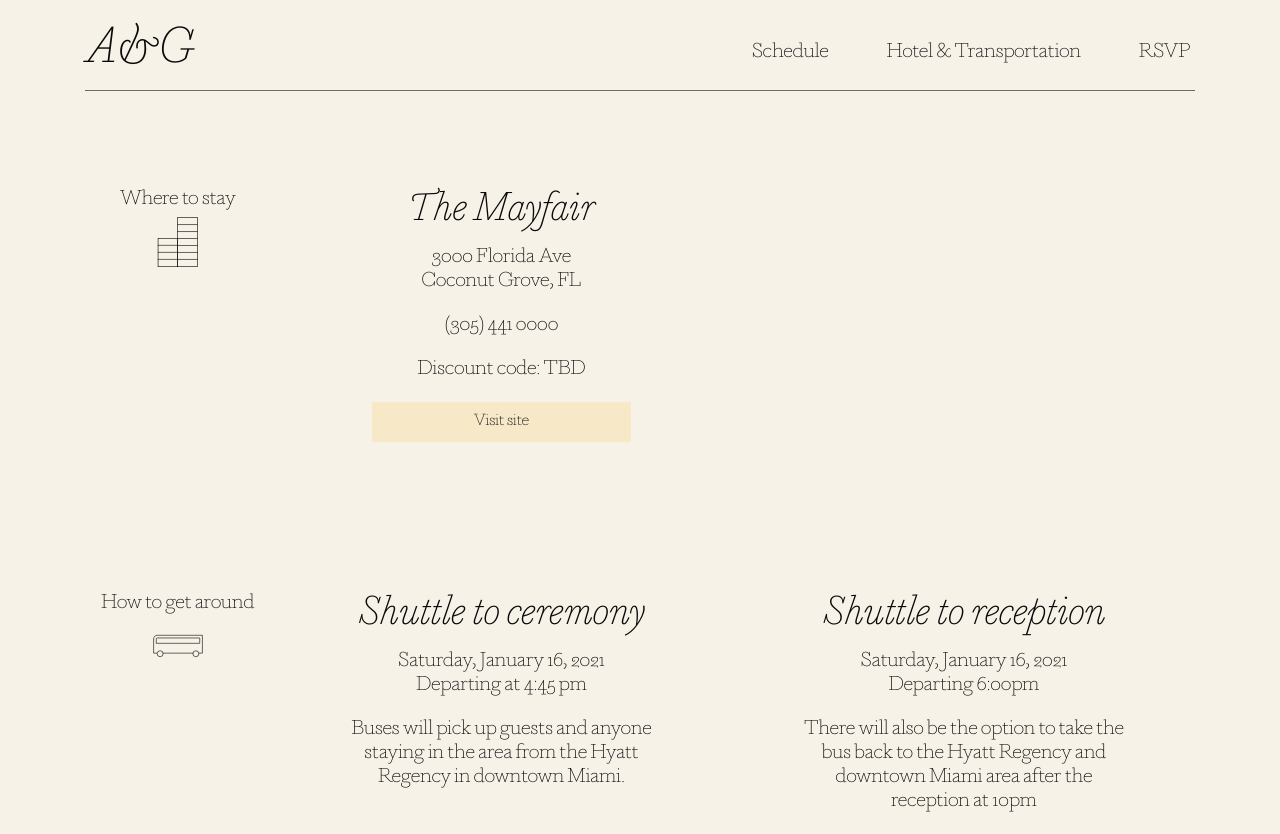
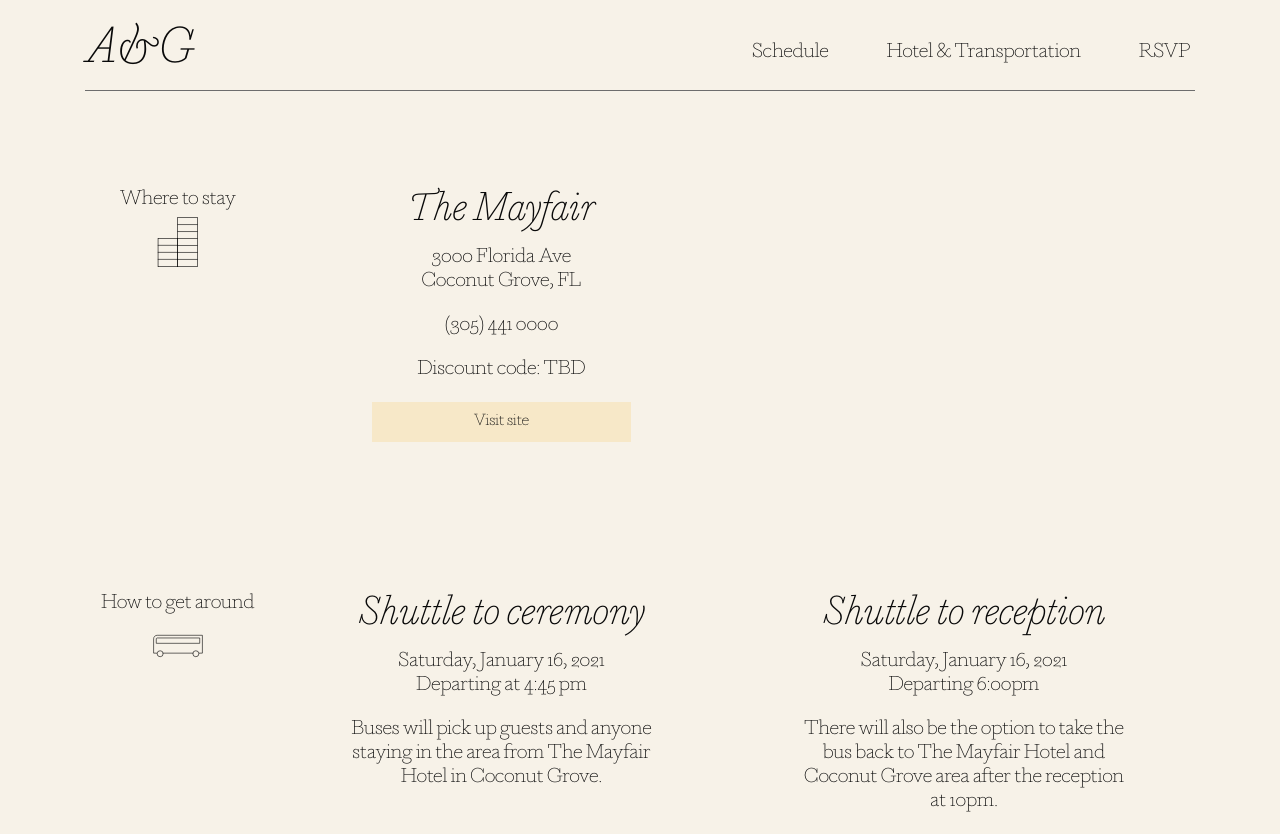
Before and after one commit to milk-toast/wedding-site, a plain HTML site: page hoteltransport.html in a window 1280 px wide. Drawn offline with nearby package versions, Linux system fonts and the light colour scheme.

Commit message:
updated hotel

```diff
--- a/hoteltransport.html
+++ b/hoteltransport.html
@@ -72,12 +72,12 @@
 			<div class="col-lg-5 info-block">
 				<h2 class="info-header">Shuttle to ceremony</h2>
 				<p class="info-copy">Saturday, January 16, 2021  <br> Departing at 4:45 pm</p>
-				<p class="info-copy info-copy-narrow">Buses will pick up guests and anyone staying in the area from the Hyatt Regency in downtown Miami.</p>
+				<p class="info-copy info-copy-narrow">Buses will pick up guests and anyone staying in the area from The Mayfair Hotel in Coconut Grove.</p>
 			</div>
 			<div class="col-lg-5 info-block">
 				<h2 class="info-header">Shuttle to reception</h2>
 				<p class="info-copy">Saturday, January 16, 2021 <br> Departing 6:00pm</p>
-				<p class="info-copy info-copy-narrow">There will also be the option to take the bus back to the Hyatt Regency and downtown Miami area after the reception at 10pm</p>
+				<p class="info-copy info-copy-narrow">There will also be the option to take the bus back to The Mayfair Hotel and Coconut Grove area after the reception at 10pm.</p>
 			</div>
 		</div>
 	</div>
```
